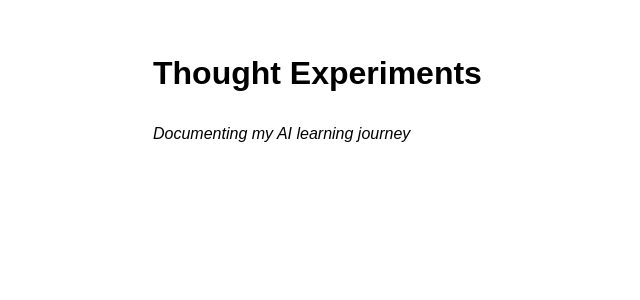
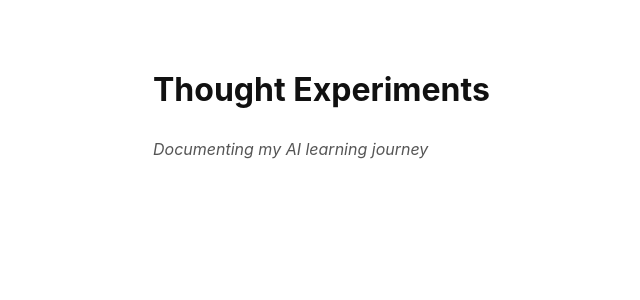
Before and after one commit to kalyeks/kalyeks.github.io, a Jekyll site: the page built from README.md, in a window 1280 px wide. Shown: the top 300 px of the page, without its empty margins (137-777 px from the left). Built offline with Jekyll 4.4.1, drawn with Linux system fonts in a browser that asks for light colours.

Commit message:
Update default.html

```diff
--- a/_layouts/default.html
+++ b/_layouts/default.html
@@ -6,11 +6,21 @@
     <meta name="viewport" content="width=device-width, initial-scale=1">
     <style>
       body {
-        font-family: sans-serif;
+        font-family: -apple-system, BlinkMacSystemFont, "Segoe UI", Roboto, Helvetica, Arial, sans-serif;
         max-width: 700px;
         margin: 3em auto;
         padding: 0 1em;
         line-height: 1.6;
+        color: #111;
+      }
+      h1, h2, h3 {
+        margin-top: 2em;
+      }
+      p {
+        margin-bottom: 1em;
+      }
+      em {
+        color: #555;
       }
     </style>
   </head>
```
